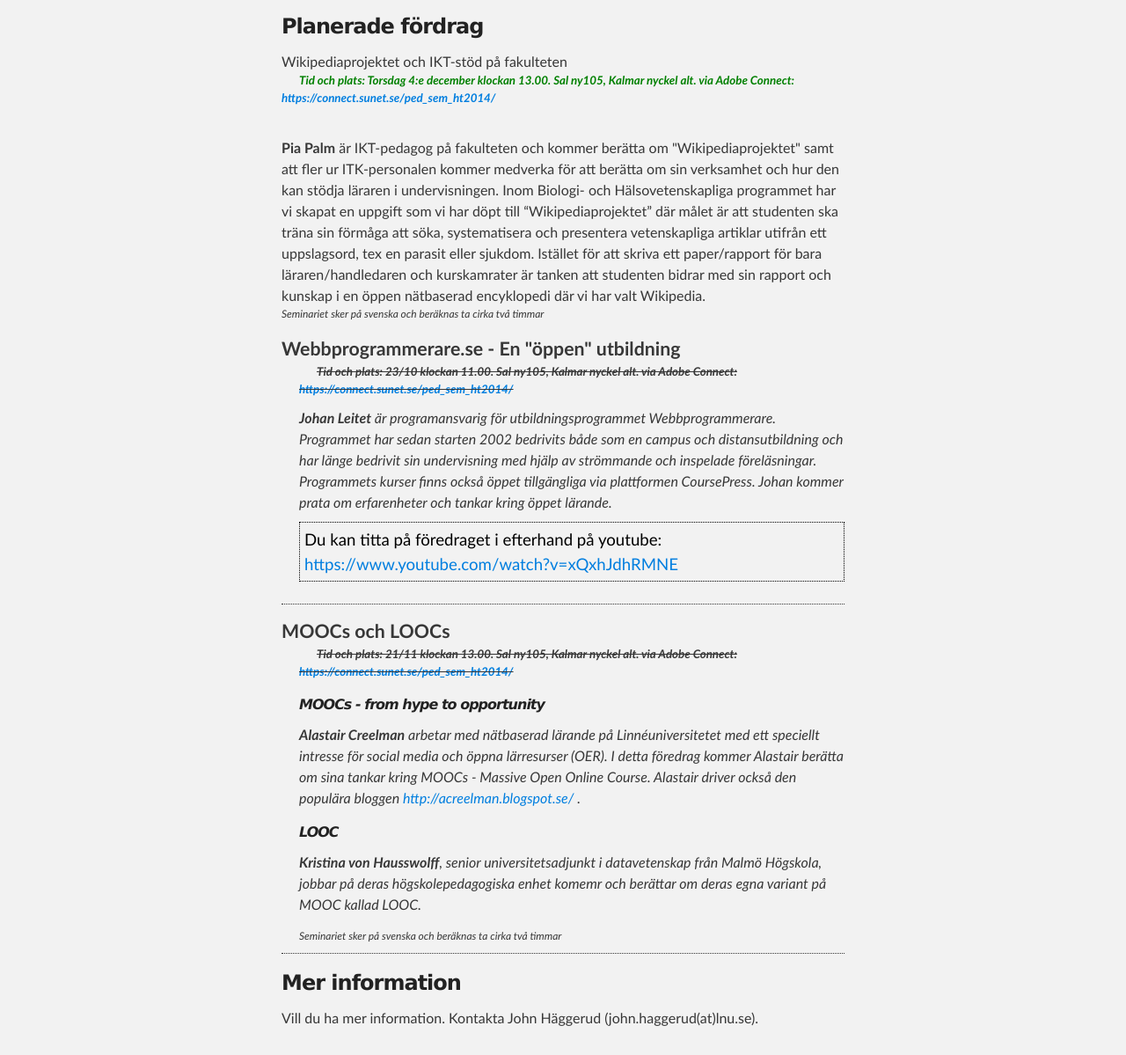
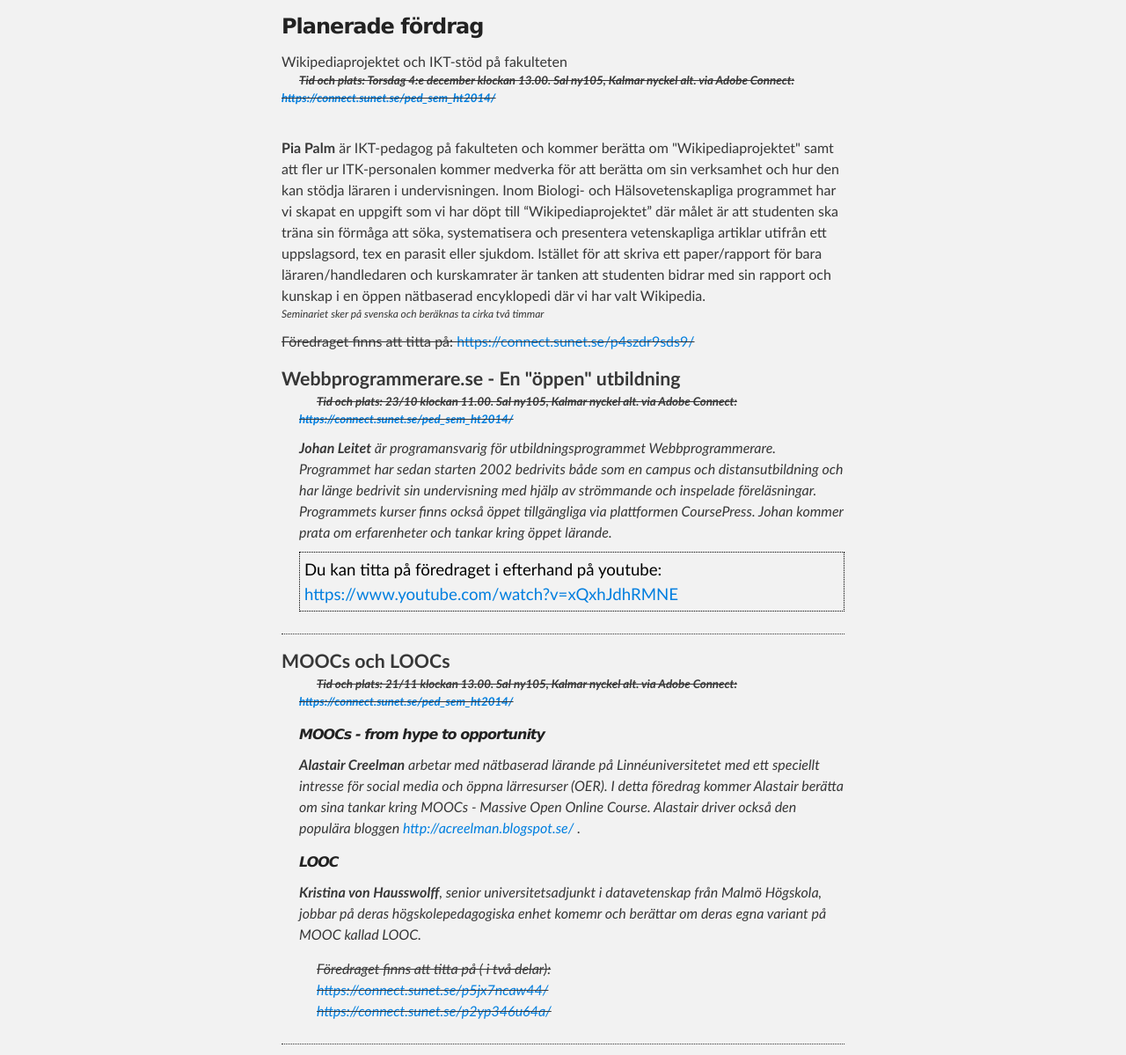
Before and after one commit to thajo/pedagogiskt_seminarium, a plain HTML site: page index.html in a window 1280 px wide. Shown: the part 494-1693 px from the top of the page at 88% size. Drawn offline with Linux system fonts and the light colour scheme.

Commit message:
last update

```diff
--- a/index.html
+++ b/index.html
@@ -43,7 +43,7 @@
 </h3>
  <dt>Wikipediaprojektet och IKT-stöd på fakulteten</dt>
     <dd>
-      <span class="place_time ok">Tid och plats: Torsdag 4:e december klockan 13.00. Sal ny105, Kalmar nyckel alt. via Adobe Connect: <a href="https://connect.sunet.se/ped_sem_ht2014/">https://connect.sunet.se/ped_sem_ht2014/</a></span>
+      <span class="place_time done">Tid och plats: Torsdag 4:e december klockan 13.00. Sal ny105, Kalmar nyckel alt. via Adobe Connect: <a href="https://connect.sunet.se/ped_sem_ht2014/">https://connect.sunet.se/ped_sem_ht2014/</a></span>
 
       <br>
 
@@ -58,6 +58,9 @@
       rapport och kunskap i en öppen nätbaserad encyklopedi där vi har valt
       Wikipedia.
        <span class="lang">Seminariet sker på svenska och beräknas ta cirka två timmar </span>
+       <p class="done">
+         Föredraget finns att titta på: <a href="https://connect.sunet.se/p4szdr9sds9/">https://connect.sunet.se/p4szdr9sds9/</a>
+       </p>
     </dd>
 
 <p>
@@ -88,7 +91,13 @@
         <h6>LOOC</h6>
         <strong>Kristina von Hausswolff</strong>, senior universitetsadjunkt i datavetenskap från Malmö Högskola, jobbar på deras högskolepedagogiska enhet komemr och berättar om deras egna variant på MOOC kallad LOOC.
       </p>
-      <span class="lang">Seminariet sker på svenska och beräknas ta cirka två timmar</span>
+      <p class="done">
+        Föredraget finns att titta på ( i två delar): <br />
+
+        <a href="https://connect.sunet.se/p5jx7ncaw44/">https://connect.sunet.se/p5jx7ncaw44/</a><br />
+        <a href="https://connect.sunet.se/p2yp346u64a/">https://connect.sunet.se/p2yp346u64a/</a>
+
+      </p>
     </dd>
 
 
```
